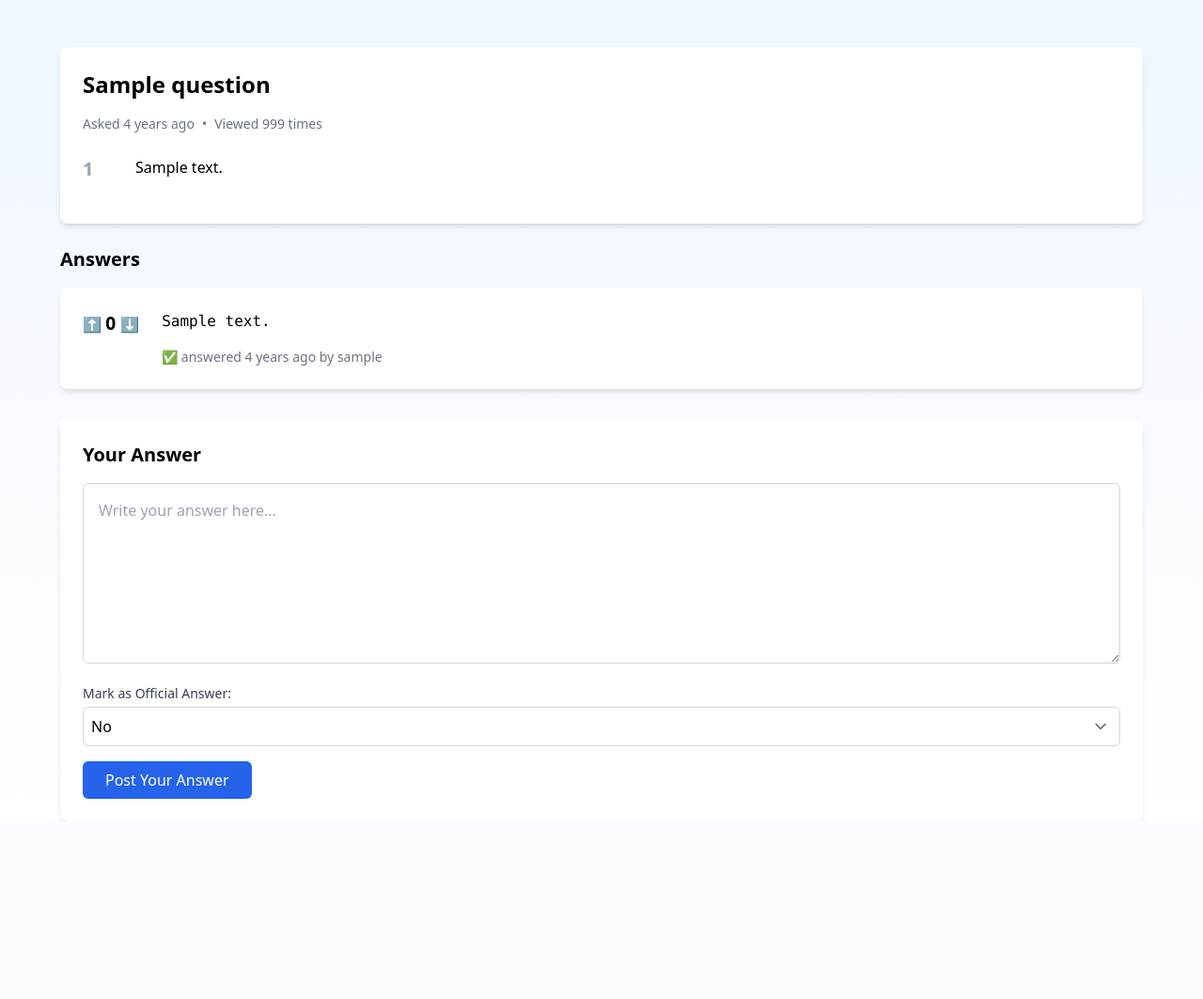
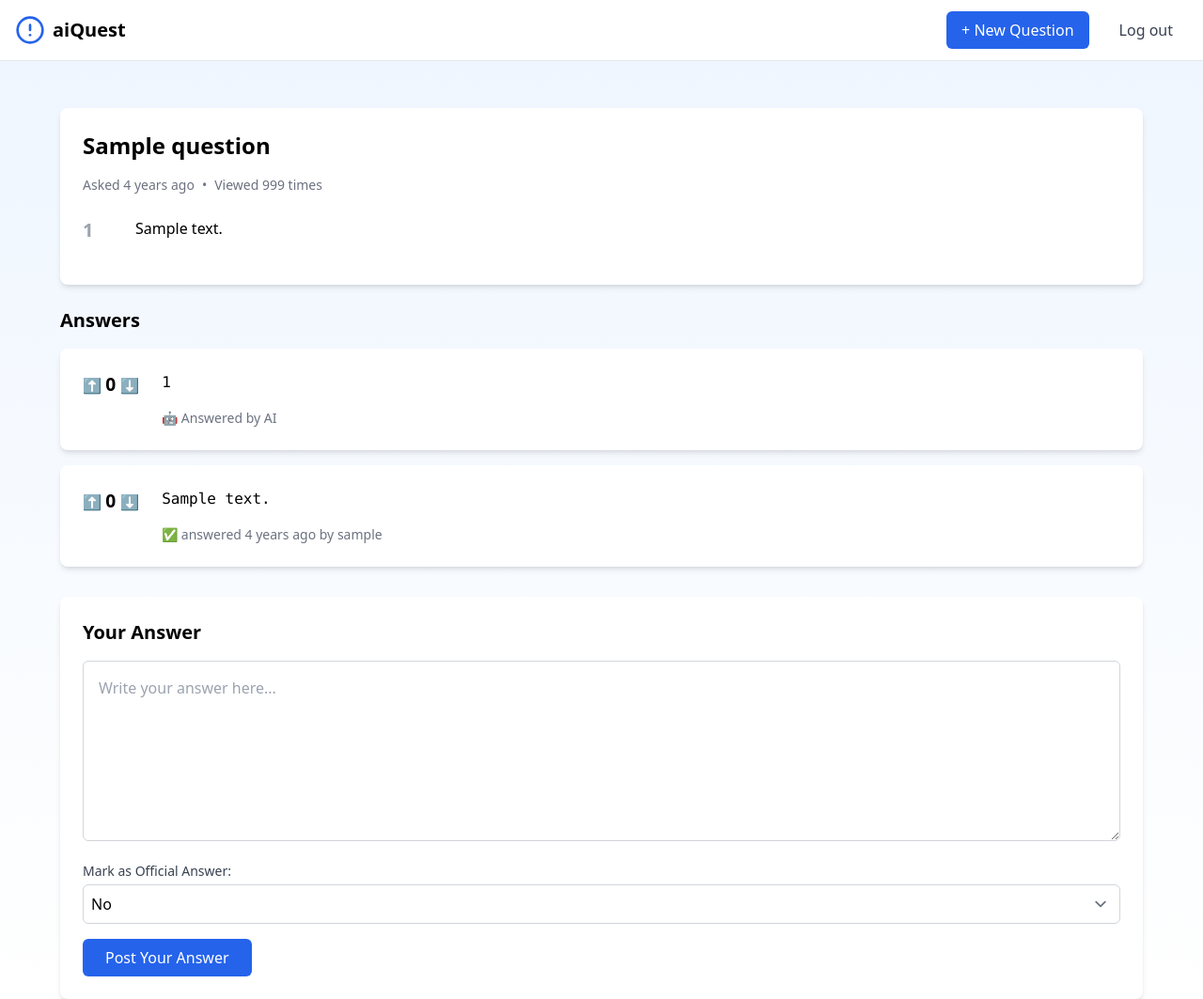
Before and after one commit to Jeevanchoudhary9/AIQuests, a Flask app: page /questions_details/1 in a window 1280 px wide. Shown: the whole page at 94% size. Before the commit the page ends 874 px from the top, so only its background shows below. Run offline with Flask 3, Linux system fonts and the light colour scheme; a user stored in the database is signed in; tables that the repository leaves empty hold one stand-in row (values such as "Sample post"); some libraries are stand-ins or nearby versions.

Commit message:
Show official answer
Needs official answer div to be revamped

```diff
--- a/routes.py
+++ b/routes.py
@@ -8,7 +8,7 @@ import random
 import ollama
 import re
 import humanize
-# from transformers import BertTokenizer, BertModel
+from transformers import BertTokenizer, BertModel
 from werkzeug.security import generate_password_hash, check_password_hash
 import torch
 import io
@@ -27,18 +27,18 @@ from keybert import KeyBERT
 
 model = KeyBERT('distilbert-base-nli-mean-tokens')
 
-# tokenizer = BertTokenizer.from_pretrained('bert-base-uncased')
-# model = BertModel.from_pretrained('bert-base-uncased')
+tokenizer = BertTokenizer.from_pretrained('bert-base-uncased')
+model = BertModel.from_pretrained('bert-base-uncased')
 
-# def get_bert_embedding(text):
-#     """
-#     Generate BERT embedding for the given text.
-#     """
-#     inputs = bert_tokenizer(text, return_tensors="pt", padding=True, truncation=True, max_length=512)
-#     outputs = bert_model(**inputs)
-#     # Use the mean of the last hidden state as the embedding
-#     embedding = outputs.last_hidden_state.mean(dim=1).detach().numpy()
-#     return embedding
+def get_bert_embedding(text):
+    """
+    Generate BERT embedding for the given text.
+    """
+    inputs = bert_tokenizer(text, return_tensors="pt", padding=True, truncation=True, max_length=512)
+    outputs = bert_model(**inputs)
+    # Use the mean of the last hidden state as the embedding
+    embedding = outputs.last_hidden_state.mean(dim=1).detach().numpy()
+    return embedding
 
 from nltk.stem import WordNetLemmatizer
 from nltk.tokenize import word_tokenize
@@ -604,8 +604,9 @@ def questions_details(question_id):
 
         if isAnsOfficial:
             question = Questions.query.filter_by(questionid=question_id).first()
-            question_text = question.question_title + ' ' + question.question_detail
-            question.official_answer = Answers.query.filter_by(questionid=question_id, marked_as_official=True).first().answerid
+            question.official_answer = answer
+            db.session.commit()
+
 
             # Generate BERT embedding for the question text
             inputs = tokenizer(question_text, return_tensors='pt', truncation=True, padding=True)
@@ -613,15 +614,15 @@ def questions_details(question_id):
                 outputs = model(**inputs)
                 embedding = outputs.last_hidden_state.mean(dim=1).squeeze().tolist()
 
-            # Create the official answer entry
-            official_entry = OfficialAnswer(
-                questionid=question_id,
-                embedding=str(embedding),
-                question_text=question_text,
-                answer_text=answer
-            )
-            db.session.add(official_entry)
-            db.session.commit()
+            # # Create the official answer entry
+            # official_entry = OfficialAnswer(
+            #     questionid=question_id,
+            #     embedding=str(embedding),
+            #     question_text=question_text,
+            #     answer_text=answer
+            # )
+            # db.session.add(official_entry)
+            # db.session.commit()
 
 
         flash(['Answer added successfully','success'])
@@ -740,47 +741,48 @@ def ask_question():
 @app.route('/<int:answer_id>/vote', methods=["POST"])
 @role_required('user')
 def vote(answer_id):
-    if request.method != "POST":
-        return jsonify({"error": "Invalid request"}), 400
+    print('vote')
+    # if request.method != "POST":
+    #     return jsonify({"error": "Invalid request"}), 400
 
-    # Extract form data
-    vote_type = int(request.form.get("vote"))  # 1 for upvote, -1 for downvote
-    user_id = int(request.form.get("user_id"))  # TODO: Get it from Session ID
+    # # Extract form data
+    # vote_type = int(request.form.get("vote"))  # 1 for upvote, -1 for downvote
+    # user_id = int(request.form.get("user_id"))  # TODO: Get it from Session ID
 
-    # Fetch existing vote if it exists
-    vote_entry = Votes.query.filter_by(answerid=answer_id, userid=user_id).first()
+    # # Fetch existing vote if it exists
+    # vote_entry = Votes.query.filter_by(answerid=answer_id, userid=user_id).first()
 
-    if vote_entry:
-        # Toggle the vote state or remove the vote
-        if vote_entry.vote == vote_type:
-            vote_entry.vote = 0  # Remove vote if it's the same as current
-        else:
-            vote_entry.vote = vote_type  # Update to the new vote type
+    # if vote_entry:
+    #     # Toggle the vote state or remove the vote
+    #     if vote_entry.vote == vote_type:
+    #         vote_entry.vote = 0  # Remove vote if it's the same as current
+    #     else:
+    #         vote_entry.vote = vote_type  # Update to the new vote type
 
-        db.session.commit()
-        return jsonify({"message": "Vote updated successfully", "vote": vote_entry.vote})
+    #     db.session.commit()
+    #     return jsonify({"message": "Vote updated successfully", "vote": vote_entry.vote})
 
-    # Check if the answer exists
-    answer = Answers.query.filter_by(answerid=answer_id).first()
-    if not answer:
-        return jsonify({"error": "Answer not found"}), 404
+    # # Check if the answer exists
+    # answer = Answers.query.filter_by(answerid=answer_id).first()
+    # if not answer:
+    #     return jsonify({"error": "Answer not found"}), 404
 
-    # Create a new vote entry
-    new_vote = Votes(
-        vote=vote_type,
-        questionid=answer.questionid,
-        answerid=answer_id,
-        userid=user_id,
-        date=datetime.datetime.now()
-    )
-    db.session.add(new_vote)
-    db.session.commit()
+    # # Create a new vote entry
+    # new_vote = Votes(
+    #     vote=vote_type,
+    #     questionid=answer.questionid,
+    #     answerid=answer_id,
+    #     userid=user_id,
+    #     date=datetime.datetime.now()
+    # )
+    # db.session.add(new_vote)
+    # db.session.commit()
 
-    return jsonify({
-        "message": "Vote created successfully",
-        "vote": new_vote.vote,
-        "questionid": new_vote.questionid
-    })
+    # return jsonify({
+    #     "message": "Vote created successfully",
+    #     "vote": new_vote.vote,
+    #     "questionid": new_vote.questionid
+    # })
 
 
 @app.route('/<int:question_id>/plusone', methods=["POST"])
@@ -811,51 +813,63 @@ def plus_one(question_id):
 
 
 
-# @app.route('/answers', methods=['GET', 'POST', 'DELETE', 'PUT'])
-# def answers_route():
+@app.route('/answers/<int:question_id>', methods=['GET', 'POST', 'DELETE', 'PUT'])
+def answers_route(question_id):
 
-#         if request.method=='POST': # Add the answer
-#             question_id=request.form.get('question_id')
-#             answer=request.form.get('answer')
-#             if question_id is None or answer is None:
-#                 flash('Please fill the required fields')
-#                 return redirect(url_for('questions'))
-#             answer=answers(answer=answer,questionid=question_id,userid=session['user_id'].first(), upvotes=0, downvotes=0)
-#             db.session.add(answer)
-#             db.session.commit()
-#             flash(['Answer added successfully','success'])
-#             return redirect(url_for('questions'))
+        if request.method=='POST':
+            answer=request.form.get('answer')
+            official_answer=request.form.get('official_status')
+            if question_id is None or answer is None:
+                flash('Please fill the required fields')
+                return redirect(url_for('questions'))
+            is_toxic, details = is_abusive(answer)
+            if is_toxic:
+                flash('The answer content is toxic/abusive cannot be posted. We apologize for the inconvenience.', 'error')
+                return redirect(url_for('questions'))
+            if official_answer == 'no':
+                answer=Answers(answer=answer,questionid=question_id, userid=session['user_id'],
+                            upvotes=0, downvotes=0, date=datetime.datetime.now())
+                db.session.add(answer)
+                db.session.commit()
+                flash(['Answer added successfully','success'])
+                return redirect(url_for('questions'))
+            else:
+                question = Questions.query.filter_by(questionid=question_id).first()
+                question.official_answer = answer
+                db.session.commit()
+                flash(['Official answer added successfully','success'])
+                return redirect(url_for('questions'))
 
-#         elif request.method=='DELETE': # Delete the answer
-#             answer_id=request.form.get('answer_id')
-#             if answer_id is None:
-#                 flash('Please fill the required fields')
-#                 return redirect(url_for('questions'))
-#             answer=answers.query.filter_by(answerid=answer_id).first()
-#             db.session.delete(answer)
-#             db.session.commit()
-#             flash(['Answer deleted successfully','success'])
-#             return redirect(url_for('questions'))
+        # elif request.method=='DELETE': # Delete the answer
+        #     answer_id=request.form.get('answer_id')
+        #     if answer_id is None:
+        #         flash('Please fill the required fields')
+        #         return redirect(url_for('questions'))
+        #     answer=answers.query.filter_by(answerid=answer_id).first()
+        #     db.session.delete(answer)
+        #     db.session.commit()
+        #     flash(['Answer deleted successfully','success'])
+        #     return redirect(url_for('questions'))
 
-#         elif request.method=='PUT': # Vote the answer
-#             answer_id=request.form.get('answer_id')
-#             vote = request.form.get('vote') # +1 for upvote and -1 for downvote, +10 for official answer
-#             answer=answers.query.filter_by(answerid=answer_id).first()
+        elif request.method=='PUT': # Vote the answer
+            answer_id=request.form.get('answer_id')
+            vote = request.form.get('vote') # +1 for upvote and -1 for downvote, +10 for official answer
+            answer=Answers.query.filter_by(answerid=answer_id).first()
 
-#             if vote == 1:
-#                 answer.upvotes+=1
+            if vote == 1:
+                answer.upvotes+=1
 
-#             elif vote == 10:
-#                 answer.marked_as_official=True
-#                 question = questions.query.filter_by(questionid=answer.questionid).first()
-#                 question.official_answer = answer.answer
+            elif vote == 10:
+                answer.marked_as_official=True
+                question = questions.query.filter_by(questionid=answer.questionid).first()
+                question.official_answer = answer.answer
 
-#             elif vote == -1:
-#                 answer.downvotes+=1
+            elif vote == -1:
+                answer.downvotes+=1
 
-#             db.session.commit()
-#             flash(['Voted successfully','success'])
-#             return redirect(url_for('questions'))
+            db.session.commit()
+            flash(['Voted successfully','success'])
+            return redirect(url_for('questions'))
 
 
 
--- a/templates/QuestionDetails.html
+++ b/templates/QuestionDetails.html
@@ -1,4 +1,11 @@
-{% extends "layout.html" %} {% block title %} Question Detail - question.title
+{% extends "layout.html" %}
+
+{% block title %}
+  Home - Your Gateway to Programming Knowledge
+{% endblock %}
+
+{% block navbar %}
+  {% include "UserNavbar.html" %}
 {% endblock %} {% block style %}
 <style>
   /* Custom styles for the question detail page */
@@ -60,6 +67,41 @@
   <div class="mb-8">
     <h2 class="text-xl font-bold mb-4">{{ question.answer_count }} Answers</h2>
 
+    {% if question.official_answer != "" %}
+    <div class="bg-white rounded-lg shadow-md p-6 mb-4">
+      <div class="flex gap-6">
+        <div style="text-align: center">
+          <button
+            class="upvote-button"
+            style="background: none; border: none; cursor: pointer"
+          >
+            <span>⬆️</span>
+          </button>
+          <span
+            id="voteCount"
+            style="font-size: 1.2em; font-weight: bold"
+          >
+            0
+          </span>
+          <button
+            class="downvote-button"
+            style="background: none; border: none; cursor: pointer"
+          >
+            <span>⬇️</span>
+          </button>
+        </div>
+
+        <div class="">
+            <pre class="answer-wrap">{{question.official_answer | safe}}</pre>
+
+          <div class="mt-4 flex items-center justify-end text-sm text-gray-500">
+            <span>🤖 Answered by AI</span>
+          </div>
+        </div>
+      </div>
+    </div>
+    {% endif %}
+
     {% for answer in answers %}
     <div class="bg-white rounded-lg shadow-md p-6 mb-4">
       <div class="flex gap-6">
@@ -107,9 +149,9 @@
 
   <div class="bg-white rounded-lg shadow-md p-6">
     <h3 class="text-xl font-bold mb-4">Your Answer</h3>
-    <form action="/questions_details/{{ question.questionid }}" method="POST">
+    <form action="/answers/{{ question.questionid }}" method="POST">
       <textarea
-        name="answer_body"
+        name="answer"
         class="w-full h-48 p-4 border border-gray-300 rounded-md focus:outline-none focus:ring-2 focus:ring-blue-500 answer"
         name="answer"
         id="answer"
```
Also changed, not shown: instance/db.sqlite3.
